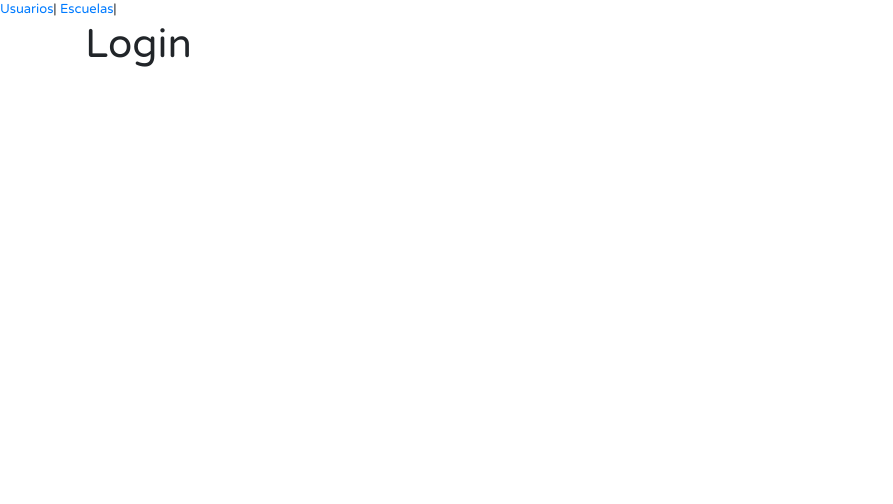
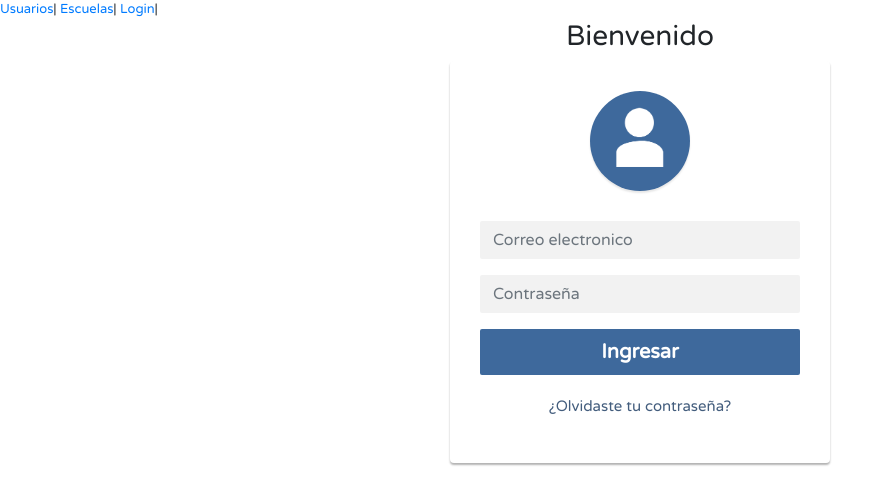
Before and after one commit to csuarez689/gestione-front, a Vue app: page /login in a window 1280 px wide. Shown: the top 504 px of the page, without its empty margins (0-893 px from the left). Built offline with nearby package versions, Linux system fonts and the light colour scheme.

Commit message:
auth login

```diff
--- a/package.json
+++ b/package.json
@@ -13,7 +13,8 @@
     "bootstrap-vue": "^2.17.1",
     "core-js": "^3.6.5",
     "vue": "^2.6.12",
-    "vue-router": "^3.2.0"
+    "vue-router": "^3.2.0",
+    "vuex": "^3.5.1"
   },
   "devDependencies": {
     "@vue/cli-plugin-babel": "~4.5.0",
--- a/src/App.vue
+++ b/src/App.vue
@@ -1,8 +1,9 @@
 <template>
 	<div id="app">
 		<div id="nav">
-			<router-link to="/users">Usuarios</router-link>|
-			<router-link to="/schools">Escuelas</router-link>|
+			<router-link to="/admin/users">Usuarios</router-link>|
+			<router-link to="/admin/schools">Escuelas</router-link>|
+			<router-link to="/login">Login</router-link>|
 		</div>
 		<b-container>
 			<router-view />
--- a/src/main.js
+++ b/src/main.js
@@ -3,6 +3,8 @@ import Vue from 'vue';
 import App from './App.vue';
 
 import router from './router';
+
+import store from './store';
 
 import { BootstrapVue } from 'bootstrap-vue';
 import 'bootstrap/dist/css/bootstrap.css';
@@ -21,6 +23,7 @@ Vue.filter('capitalize', function(value) {
 
 new Vue({
 	router,
+	store,
 	methods: {
 		createSuccessToast(message) {
 			const h = this.$createElement;
--- /dev/null
+++ b/src/services/auth.service.js
@@ -0,0 +1,25 @@
+import axios from 'axios';
+
+const API_URL = 'http://localhost:8000/api/auth';
+
+class AuthService {
+	login(user) {
+		return axios
+			.post(`${API_URL}/login`, {
+				email: user.email,
+				password: user.password,
+			})
+			.then((response) => {
+				if (response.data.access_token) {
+					localStorage.setItem('user', JSON.stringify(response.data));
+				}
+				return response.data;
+			});
+	}
+
+	logout() {
+		localStorage.removeItem('user');
+	}
+}
+
+export default new AuthService();
--- /dev/null
+++ b/src/store/auth.module.js
@@ -0,0 +1,49 @@
+import AuthService from '../services/auth.service';
+
+const user = JSON.parse(localStorage.getItem('user'));
+const initialState = user
+	? { status: { loggedIn: true }, user }
+	: { status: { loggedIn: false }, user: null };
+
+export const auth = {
+	namespaced: true,
+	state: initialState,
+	actions: {
+		login({ commit }, user) {
+			return AuthService.login(user).then(
+				(user) => {
+					commit('loginSuccess', user);
+					return Promise.resolve(user);
+				},
+				(error) => {
+					commit('loginFailure');
+					return Promise.reject(error);
+				}
+			);
+		},
+		logout({ commit }) {
+			AuthService.logout();
+			commit('logout');
+		},
+	},
+	mutations: {
+		loginSuccess(state, user) {
+			state.status.loggedIn = true;
+			state.user = user;
+		},
+		loginFailure(state) {
+			state.status.loggedIn = false;
+			state.user = null;
+		},
+		logout(state) {
+			state.status.loggedIn = false;
+			state.user = null;
+		},
+		registerSuccess(state) {
+			state.status.loggedIn = false;
+		},
+		registerFailure(state) {
+			state.status.loggedIn = false;
+		},
+	},
+};
--- /dev/null
+++ b/src/store/index.js
@@ -0,0 +1,12 @@
+import Vue from 'vue';
+import Vuex from 'vuex';
+
+import { auth } from './auth.module';
+
+Vue.use(Vuex);
+
+export default new Vuex.Store({
+	modules: {
+		auth,
+	},
+});
--- a/src/views/Login.vue
+++ b/src/views/Login.vue
@@ -1,5 +1,163 @@
 <template>
-	<div>
-		<h1>Login</h1>
+	<div class="login-form">
+		<h3 class="text-center">Bienvenido</h3>
+		<form @submit.prevent="sendForm" ref="form">
+			<div class="avatar">
+				<img src="../assets/img/avatar.png" alt="Avatar" />
+			</div>
+			<div class="form-group">
+				<input
+					type="email"
+					class="form-control input-lg"
+					placeholder="Correo electronico"
+					required
+					maxlength="100"
+					v-model="form.email"
+				/>
+			</div>
+			<div class="form-group">
+				<input
+					type="password"
+					class="form-control input-lg"
+					placeholder="Contraseña"
+					required
+					minlength="6"
+					maxlength="100"
+					v-model="form.password"
+				/>
+			</div>
+			<div class="form-group">
+				<button type="submit" class="btn btn-primary btn-lg btn-block login-btn">Ingresar</button>
+			</div>
+			<div class="form-footer">
+				<a href>¿Olvidaste tu contraseña?</a>
+			</div>
+		</form>
+		<b-alert :show="message.length>0" dismissible variant="danger">{{message}}</b-alert>
 	</div>
 </template>
+
+<script>
+import FormMixin from "../components/shared/mixins/formMixin";
+
+export default {
+	mixins: [FormMixin],
+	data() {
+		return {
+			form: {
+				email: "",
+				password: ""
+			},
+			message: ""
+		};
+	},
+	computed: {
+		loggedIn() {
+			return this.$store.state.auth.status.loggedIn;
+		}
+	},
+	created() {
+		if (this.loggedIn) {
+			this.$router.push("/users");
+		}
+	},
+	methods: {
+		create() {
+			this.message = "";
+			this.$store.dispatch("auth/login", this.form).then(
+				() => {
+					console.log("si");
+					this.$router.push("/users");
+				},
+				error => {
+					this.message =
+						error.response.status === 401
+							? "Credenciales invalidas."
+							: "Ha ocurrido un error.";
+				}
+			);
+		}
+	}
+};
+</script>
+
+<style lang="scss" scoped>
+body {
+	color: #4e4e4e !important;
+	background: #e2e2e2;
+	font-family: "Roboto", sans-serif !important;
+}
+.form-control {
+	font-size: 16px;
+	background: #f2f2f2;
+	box-shadow: none !important;
+	border-color: transparent;
+}
+.form-control:focus {
+	border-color: #d3d3d3;
+}
+.form-control,
+.btn {
+	border-radius: 2px;
+}
+.login-form {
+	width: 380px;
+	margin: 0 auto;
+	font-size: 15px;
+}
+.login-form h2 {
+	margin: 0;
+	padding: 30px 0;
+	font-size: 34px;
+}
+.login-form .avatar {
+	margin: 0 auto 30px;
+	width: 100px;
+	height: 100px;
+	border-radius: 50%;
+	z-index: 9;
+	background: #3e699c;
+	padding: 15px;
+	box-shadow: 0px 2px 2px rgba(0, 0, 0, 0.1);
+}
+.login-form .avatar img {
+	width: 100%;
+}
+.login-form form {
+	color: #7a7a7a;
+	border-radius: 4px;
+	margin-bottom: 15px;
+	background: #fff;
+	box-shadow: 0px 2px 2px rgba(0, 0, 0, 0.3);
+	padding: 30px;
+}
+.login-form .btn,
+.login-form .btn:active {
+	font-weight: bold;
+	background: #3e699c !important;
+	border: none;
+	margin-bottom: 20px;
+}
+.login-form .btn:hover,
+.login-form .btn:focus {
+	background: #435d7d !important;
+}
+.login-form a {
+	color: #435d7d;
+}
+.login-form form a {
+	color: #435d7d;
+}
+.login-form a:hover,
+.login-form form a:hover {
+	text-decoration: underline;
+}
+.hint-text {
+	color: #999;
+	text-align: center;
+}
+.form-footer {
+	padding-bottom: 15px;
+	text-align: center;
+}
+</style>
```
Also changed, not shown: src/services/auth-header.js (added, +9 -0 lines), src/assets/img/avatar.png (added), 1 other file (tests, documents, lock files or other folders).
